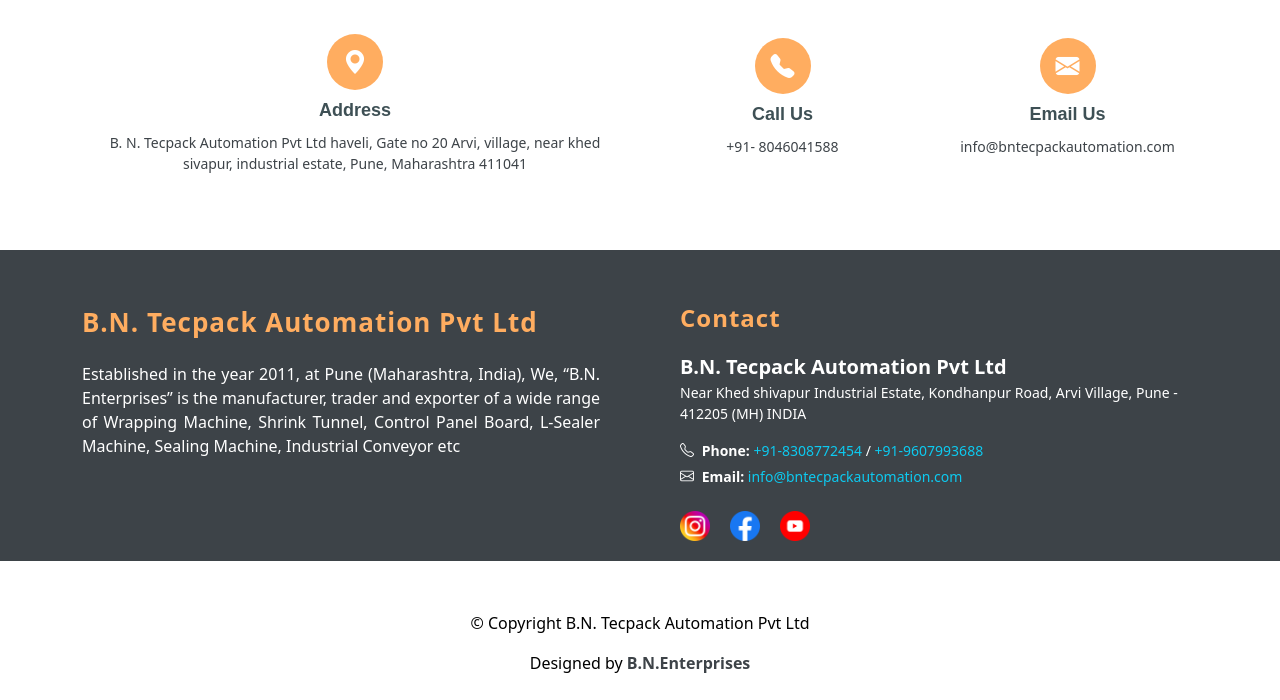
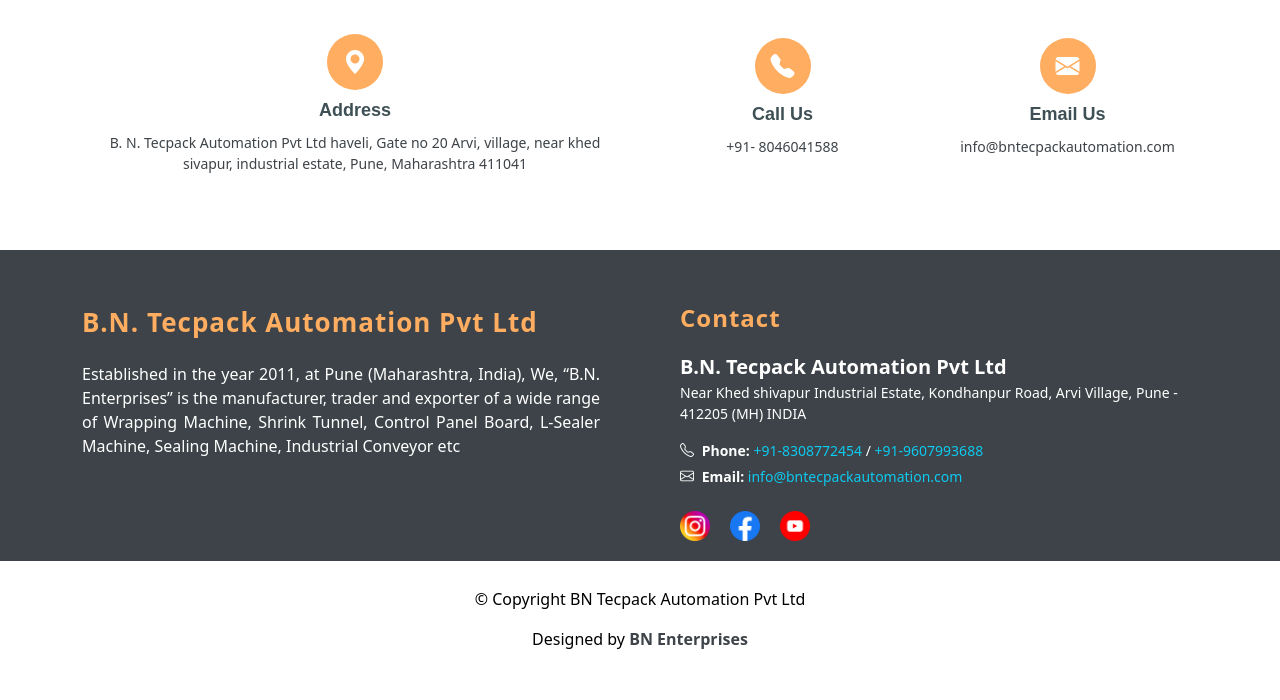
Before and after one commit to Admin-coredensity/bn-techpack-automation, a website: page index.html in a window 1280 px wide. Shown: the part 5167-5867 px from the top of the page. After the commit the page ends 5843 px from the top, so only its background shows below. Drawn offline with Linux system fonts and the light colour scheme.

Commit message:
changes done

```diff
--- a/index.html
+++ b/index.html
@@ -732,10 +732,10 @@
         </div>
     </footer>
 
-    <div class="container copyright text-center mt-4">
-        <p>© <span>Copyright</span> <span class="px1 sitename">B.N. Tecpack Automation Pvt Ltd</span></p>
+    <div class="container copyright text-center">
+        <p>© <span>Copyright</span> <span class="px1 sitename">BN Tecpack Automation Pvt Ltd</span></p>
         <div class="credits">
-            Designed by <a href="#"><strong>B.N.Enterprises</strong></a>
+            Designed by <a href="#"><strong>BN Enterprises</strong></a>
         </div>
     </div>
 
```
Also changed, not shown: product-detail.html (+3 -3 lines), product.html (+3 -3 lines).
